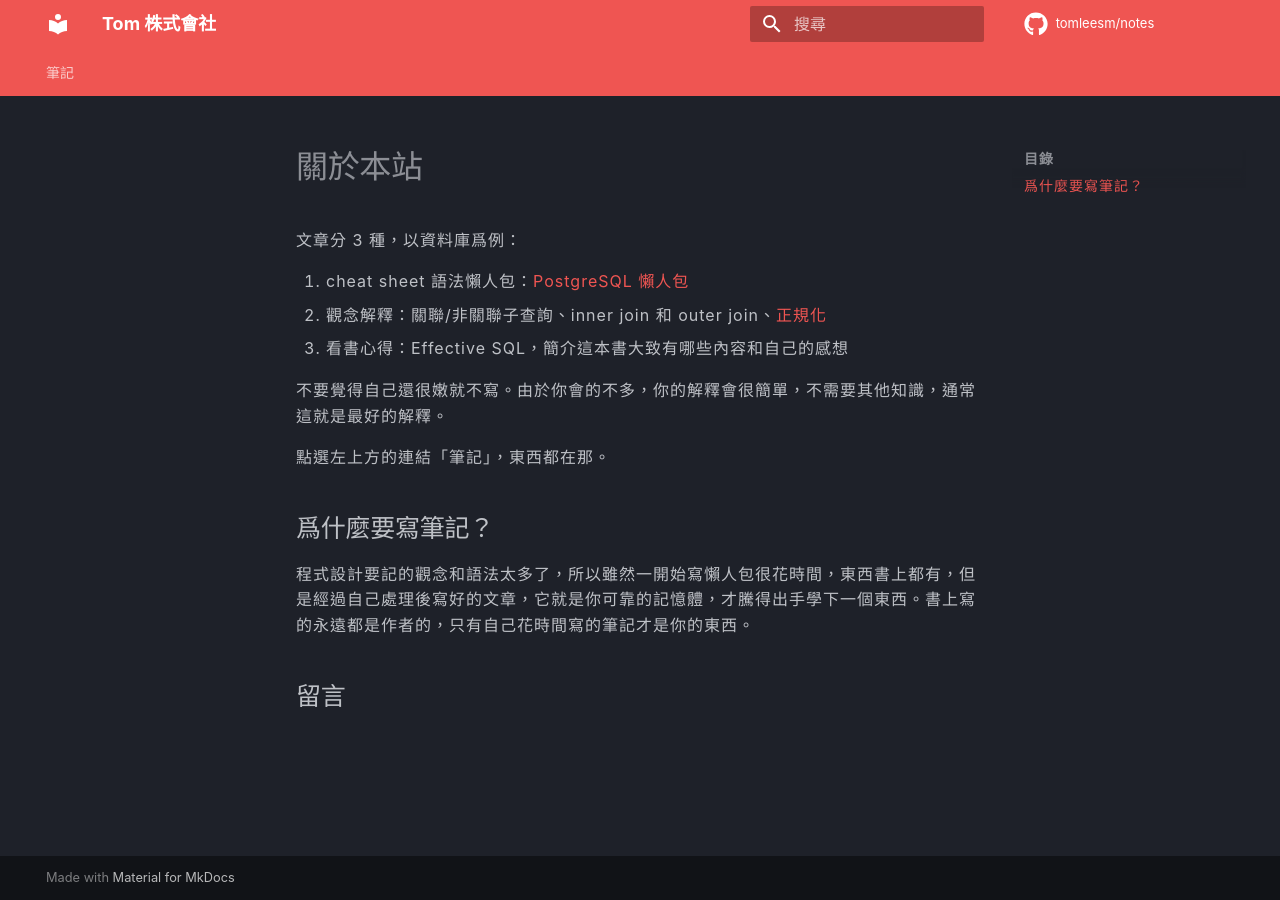
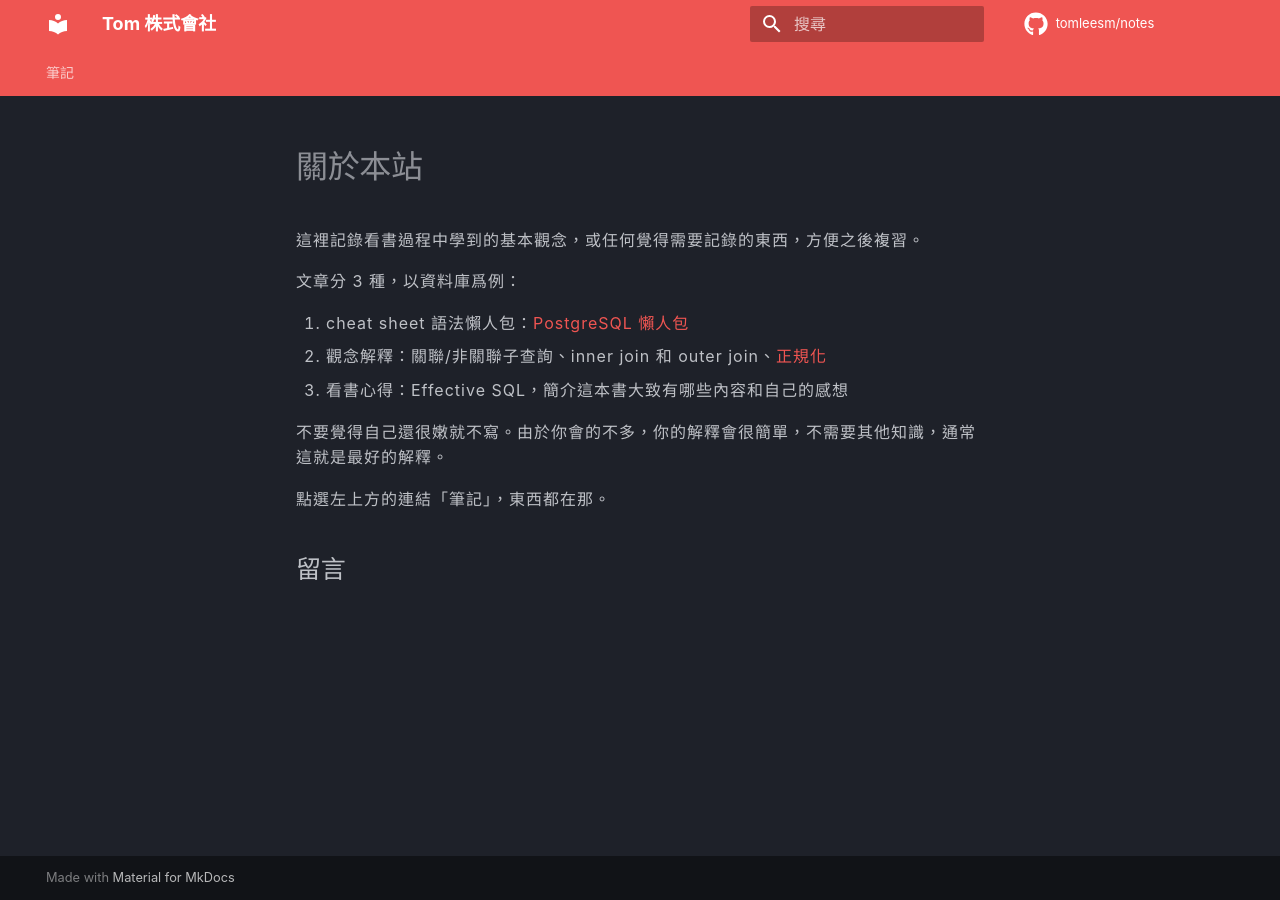
Before and after one commit to tomleesm/notes, an MkDocs documentation site: the page built from docs/index.md, in a window 1280 px wide. Built offline with MkDocs 1.6.1 and Material for MkDocs 9.7.7, drawn with Linux system fonts in a browser that asks for light colours; comment, search, counter and statistics services are not loaded.

Commit message:
「關於本站」修改寫筆記的原因

```diff
--- a/docs/index.md
+++ b/docs/index.md
@@ -1,4 +1,6 @@
 # 關於本站
+
+這裡記錄看書過程中學到的基本觀念，或任何覺得需要記錄的東西，方便之後複習。
 
 文章分 3 種，以資料庫爲例：
 
@@ -9,7 +11,3 @@
 不要覺得自己還很嫩就不寫。由於你會的不多，你的解釋會很簡單，不需要其他知識，通常這就是最好的解釋。
 
 點選左上方的連結「筆記」，東西都在那。
-
-## 爲什麼要寫筆記？
-
-程式設計要記的觀念和語法太多了，所以雖然一開始寫懶人包很花時間，東西書上都有，但是經過自己處理後寫好的文章，它就是你可靠的記憶體，才騰得出手學下一個東西。書上寫的永遠都是作者的，只有自己花時間寫的筆記才是你的東西。
```
